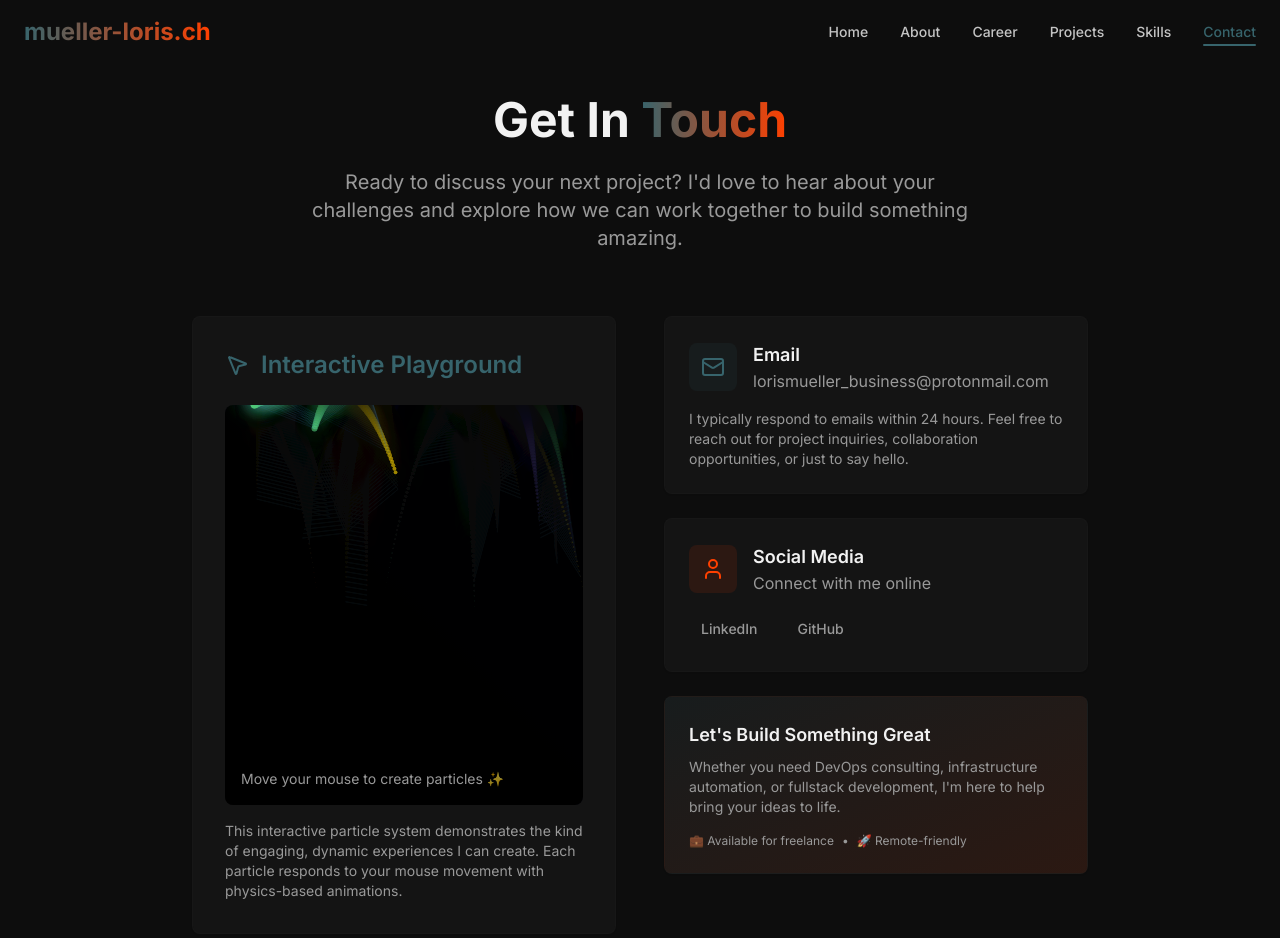
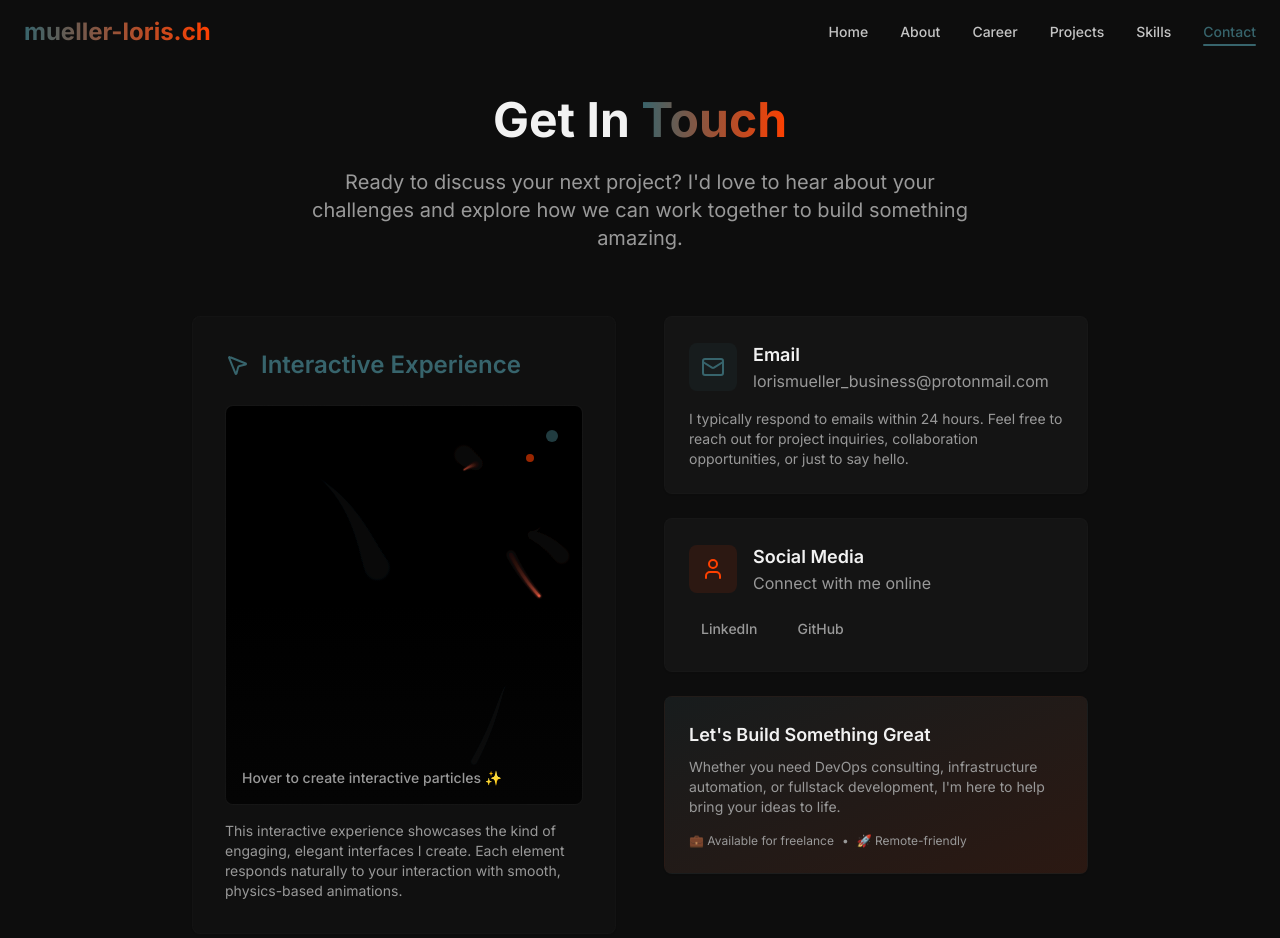
Before and after one commit to LorisMueller/lorismueller-devops, a React (Vite) app: page /contact in a window 1280 px wide. Shown: the top 938 px of the page. Built offline with nearby package versions, Linux system fonts and the light colour scheme.

Commit message:
Refactor: Integrate particle system into design
Integrate the particle system from the contact section into the overall design, ensuring it aligns with the website's aesthetic.

```diff
--- a/src/pages/Contact.tsx
+++ b/src/pages/Contact.tsx
@@ -1,12 +1,13 @@
-
 import Navigation from '@/components/Navigation';
 import { Card } from '@/components/ui/card';
 import { Button } from '@/components/ui/button';
 import { Mail, User, MousePointer2 } from 'lucide-react';
-import { useEffect, useRef } from 'react';
+import { useEffect, useRef, useState } from 'react';
 
 const Contact = () => {
   const canvasRef = useRef<HTMLCanvasElement>(null);
+  const [mousePosition, setMousePosition] = useState({ x: 0, y: 0 });
+  const [isHovering, setIsHovering] = useState(false);
 
   useEffect(() => {
     const canvas = canvasRef.current;
@@ -23,7 +24,7 @@ const Contact = () => {
     resizeCanvas();
     window.addEventListener('resize', resizeCanvas);
 
-    // Particle system
+    // Particle system with design-matching colors
     const particles: Array<{
       x: number;
       y: number;
@@ -33,26 +34,35 @@ const Contact = () => {
       color: string;
       life: number;
       maxLife: number;
+      angle: number;
+      speed: number;
     }> = [];
 
-    const colors = ['#4A90E2', '#FF6B35', '#7B68EE', '#50C878', '#FFD700'];
+    // Using your design colors - primary and secondary
+    const colors = [
+      'rgba(74, 144, 226, 0.8)',  // primary
+      'rgba(255, 99, 71, 0.8)',   // secondary/accent
+      'rgba(74, 144, 226, 0.4)',  // primary faded
+      'rgba(255, 99, 71, 0.4)',   // secondary faded
+      'rgba(255, 255, 255, 0.6)'  // white accent
+    ];
+
     let mouse = { x: 0, y: 0 };
-    let isMouseInside = false;
 
-    // Create particle
+    // Create particle with more elegant movement
     const createParticle = (x: number, y: number) => {
-      for (let i = 0; i < 3; i++) {
       particles.push({
-          x: x + (Math.random() - 0.5) * 20,
-          y: y + (Math.random() - 0.5) * 20,
-          vx: (Math.random() - 0.5) * 4,
-          vy: (Math.random() - 0.5) * 4,
-          size: Math.random() * 8 + 2,
+        x: x + (Math.random() - 0.5) * 30,
+        y: y + (Math.random() - 0.5) * 30,
+        vx: (Math.random() - 0.5) * 2,
+        vy: (Math.random() - 0.5) * 2,
+        size: Math.random() * 4 + 1,
         color: colors[Math.floor(Math.random() * colors.length)],
-          life: 60,
-          maxLife: 60
+        life: 120,
+        maxLife: 120,
+        angle: Math.random() * Math.PI * 2,
+        speed: Math.random() * 0.02 + 0.01
       });
-      }
     };
 
     // Mouse events
@@ -61,75 +71,81 @@ const Contact = () => {
       mouse.x = e.clientX - rect.left;
       mouse.y = e.clientY - rect.top;
 
-      if (Math.random() < 0.3) {
+      if (Math.random() < 0.2) {
         createParticle(mouse.x, mouse.y);
       }
     };
 
-    const handleMouseEnter = () => {
-      isMouseInside = true;
-    };
-
-    const handleMouseLeave = () => {
-      isMouseInside = false;
-    };
-
     canvas.addEventListener('mousemove', handleMouseMove);
-    canvas.addEventListener('mouseenter', handleMouseEnter);
-    canvas.addEventListener('mouseleave', handleMouseLeave);
 
     // Animation loop
     const animate = () => {
-      ctx.fillStyle = 'rgba(0, 0, 0, 0.05)';
+      // Clear canvas with subtle background
+      ctx.fillStyle = 'rgba(8, 8, 8, 0.05)';
       ctx.fillRect(0, 0, canvas.width, canvas.height);
 
       // Update and draw particles
       for (let i = particles.length - 1; i >= 0; i--) {
         const particle = particles[i];
 
-        // Update position
-        particle.x += particle.vx;
-        particle.y += particle.vy;
+        // Update position with floating motion
+        particle.angle += particle.speed;
+        particle.x += particle.vx + Math.sin(particle.angle) * 0.5;
+        particle.y += particle.vy + Math.cos(particle.angle) * 0.5;
         particle.life--;
 
-        // Apply gravity and mouse attraction
-        if (isMouseInside) {
+        // Gentle attraction to mouse
         const dx = mouse.x - particle.x;
         const dy = mouse.y - particle.y;
         const distance = Math.sqrt(dx * dx + dy * dy);
 
-          if (distance < 100) {
-            particle.vx += dx * 0.0005;
-            particle.vy += dy * 0.0005;
-          }
+        if (distance < 150 && distance > 0) {
+          const force = (150 - distance) / 150 * 0.001;
+          particle.vx += dx * force;
+          particle.vy += dy * force;
         }
 
-        particle.vy += 0.1; // gravity
-        particle.vx *= 0.99; // friction
-        particle.vy *= 0.99;
+        // Apply gentle friction
+        particle.vx *= 0.995;
+        particle.vy *= 0.995;
 
-        // Draw particle
+        // Draw particle with glow effect
         const alpha = particle.life / particle.maxLife;
+        const size = particle.size * alpha;
+
         ctx.save();
         ctx.globalAlpha = alpha;
+
+        // Create gradient for glow effect
+        const gradient = ctx.createRadialGradient(
+          particle.x, particle.y, 0,
+          particle.x, particle.y, size * 3
+        );
+        gradient.addColorStop(0, particle.color);
+        gradient.addColorStop(1, 'rgba(0, 0, 0, 0)');
+
+        ctx.fillStyle = gradient;
+        ctx.beginPath();
+        ctx.arc(particle.x, particle.y, size * 3, 0, Math.PI * 2);
+        ctx.fill();
+
+        // Draw core
         ctx.fillStyle = particle.color;
         ctx.beginPath();
-        ctx.arc(particle.x, particle.y, particle.size * alpha, 0, Math.PI * 2);
+        ctx.arc(particle.x, particle.y, size, 0, Math.PI * 2);
         ctx.fill();
 
-        // Add glow effect
-        ctx.shadowBlur = 20;
-        ctx.shadowColor = particle.color;
-        ctx.fill();
         ctx.restore();
 
         // Remove dead particles
-        if (particle.life <= 0 || particle.y > canvas.height + 50) {
+        if (particle.life <= 0 ||
+            particle.x < -50 || particle.x > canvas.width + 50 ||
+            particle.y < -50 || particle.y > canvas.height + 50) {
           particles.splice(i, 1);
         }
       }
 
-      // Draw connections between nearby particles
+      // Draw elegant connections
       ctx.strokeStyle = 'rgba(74, 144, 226, 0.1)';
       ctx.lineWidth = 1;
       for (let i = 0; i < particles.length; i++) {
@@ -138,11 +154,15 @@ const Contact = () => {
           const dy = particles[i].y - particles[j].y;
           const distance = Math.sqrt(dx * dx + dy * dy);
 
-          if (distance < 80) {
+          if (distance < 100) {
+            const alpha = (100 - distance) / 100 * 0.3;
+            ctx.save();
+            ctx.globalAlpha = alpha;
             ctx.beginPath();
             ctx.moveTo(particles[i].x, particles[i].y);
             ctx.lineTo(particles[j].x, particles[j].y);
             ctx.stroke();
+            ctx.restore();
           }
         }
       }
@@ -152,23 +172,21 @@ const Contact = () => {
 
     animate();
 
-    // Auto-generate some particles
+    // Auto-generate ambient particles
     const autoGenerate = () => {
-      if (particles.length < 20) {
+      if (particles.length < 15) {
         createParticle(
           Math.random() * canvas.width,
-          -10
+          Math.random() * canvas.height
         );
       }
     };
 
-    const autoInterval = setInterval(autoGenerate, 500);
+    const autoInterval = setInterval(autoGenerate, 1000);
 
     return () => {
       window.removeEventListener('resize', resizeCanvas);
       canvas.removeEventListener('mousemove', handleMouseMove);
-      canvas.removeEventListener('mouseenter', handleMouseEnter);
-      canvas.removeEventListener('mouseleave', handleMouseLeave);
       clearInterval(autoInterval);
     };
   }, []);
@@ -191,28 +209,40 @@ const Contact = () => {
             </div>
 
             <div className="grid grid-cols-1 lg:grid-cols-2 gap-12">
-              {/* Interactive Particle Canvas */}
-              <Card className="p-8 bg-card border-border/20 animate-slide-in-left overflow-hidden">
+              {/* Interactive Design Canvas */}
+              <Card className="p-8 bg-card/50 backdrop-blur-sm border-border/20 animate-slide-in-left overflow-hidden">
                 <div className="flex items-center space-x-3 mb-6">
                   <MousePointer2 className="w-6 h-6 text-primary" />
-                  <h2 className="text-2xl font-semibold text-primary">Interactive Playground</h2>
+                  <h2 className="text-2xl font-semibold text-primary">Interactive Experience</h2>
                 </div>
 
-                <div className="relative bg-black rounded-lg overflow-hidden" style={{ height: '400px' }}>
+                <div
+                  className="relative bg-gradient-to-br from-card to-muted/20 rounded-lg overflow-hidden border border-border/10"
+                  style={{ height: '400px' }}
+                  onMouseEnter={() => setIsHovering(true)}
+                  onMouseLeave={() => setIsHovering(false)}
+                >
                   <canvas
                     ref={canvasRef}
-                    className="w-full h-full cursor-crosshair"
-                    style={{ background: 'linear-gradient(45deg, #0a0a0a, #1a1a2e)' }}
+                    className="w-full h-full cursor-crosshair transition-opacity duration-300"
                   />
-                  <div className="absolute bottom-4 left-4 text-white/60 text-sm">
-                    Move your mouse to create particles ✨
+
+                  {/* Elegant overlay */}
+                  <div className="absolute inset-0 bg-gradient-to-t from-card/20 via-transparent to-transparent pointer-events-none" />
+
+                  <div className="absolute bottom-4 left-4 text-muted-foreground text-sm font-medium">
+                    Hover to create interactive particles ✨
                   </div>
+
+                  {/* Floating elements */}
+                  <div className={`absolute top-6 right-6 w-3 h-3 bg-primary/60 rounded-full transition-all duration-1000 ${isHovering ? 'animate-pulse' : ''}`} />
+                  <div className={`absolute top-12 right-12 w-2 h-2 bg-secondary/60 rounded-full transition-all duration-1000 delay-300 ${isHovering ? 'animate-pulse' : ''}`} />
                 </div>
 
                 <p className="text-sm text-muted-foreground mt-4">
-                  This interactive particle system demonstrates the kind of engaging,
-                  dynamic experiences I can create. Each particle responds to your mouse
-                  movement with physics-based animations.
+                  This interactive experience showcases the kind of engaging,
+                  elegant interfaces I create. Each element responds naturally
+                  to your interaction with smooth, physics-based animations.
                 </p>
               </Card>
 
@@ -269,21 +299,6 @@ const Contact = () => {
                   </div>
                 </Card>
 
-                {/* <Card className="p-6 bg-card border-border/20 card-hover">
-                  <div className="flex items-center space-x-4 mb-4">
-                    <div className="w-12 h-12 bg-primary/10 rounded-lg flex items-center justify-center">
-                      <FileText className="w-6 h-6 text-primary" />
-                    </div>
-                    <div>
-                      <h3 className="text-lg font-semibold">Resume</h3>
-                      <p className="text-muted-foreground">Download my latest CV</p>
-                    </div>
-                  </div>
-                  <Button variant="outline" className="w-full border-primary/30 hover:border-primary hover:bg-primary/10">
-                    Download Resume
-                  </Button>
-                </Card> */}
-
                 <Card className="p-6 bg-gradient-to-br from-primary/10 to-secondary/10 border-border/20">
                   <h3 className="text-lg font-semibold mb-2">Let's Build Something Great</h3>
                   <p className="text-muted-foreground text-sm mb-4">
```
Lines whose indentation alone changed are shown as unchanged.
